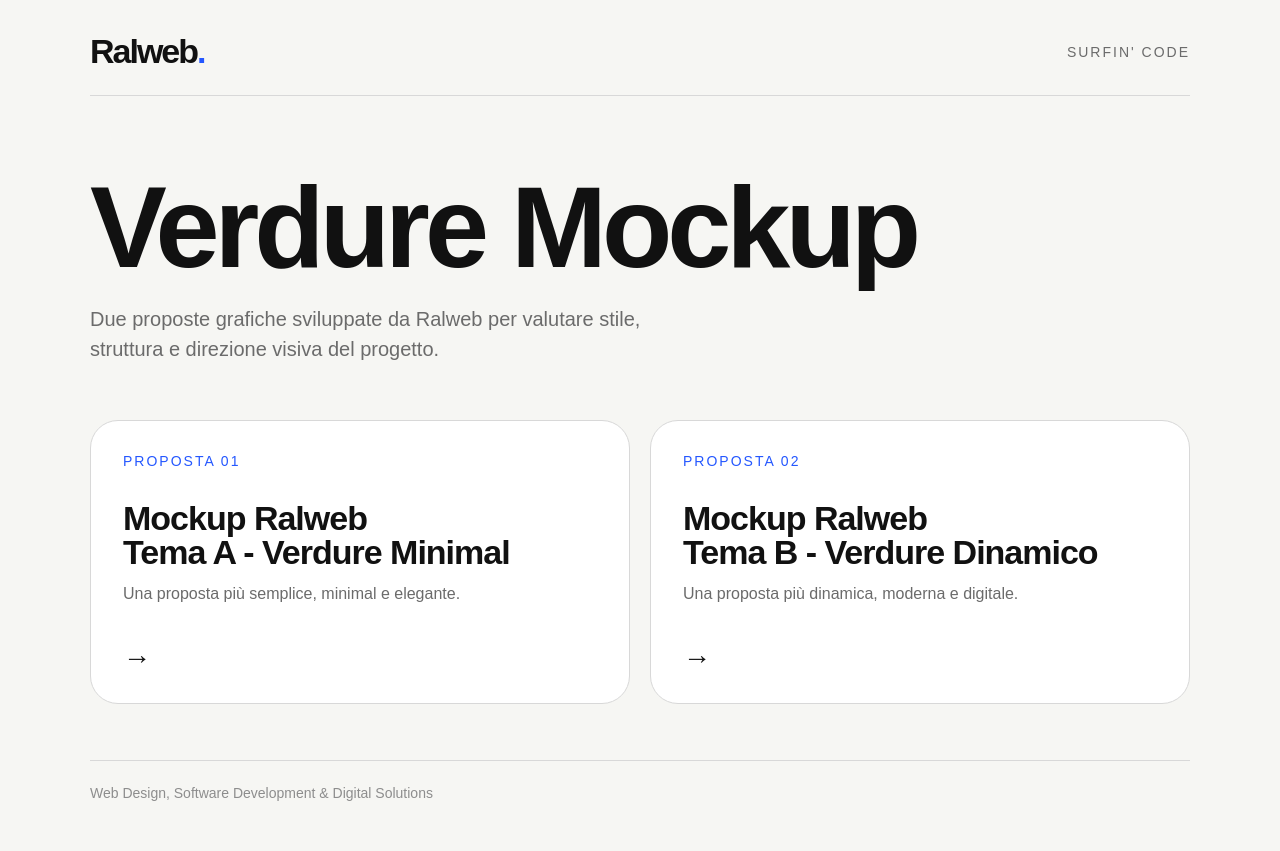
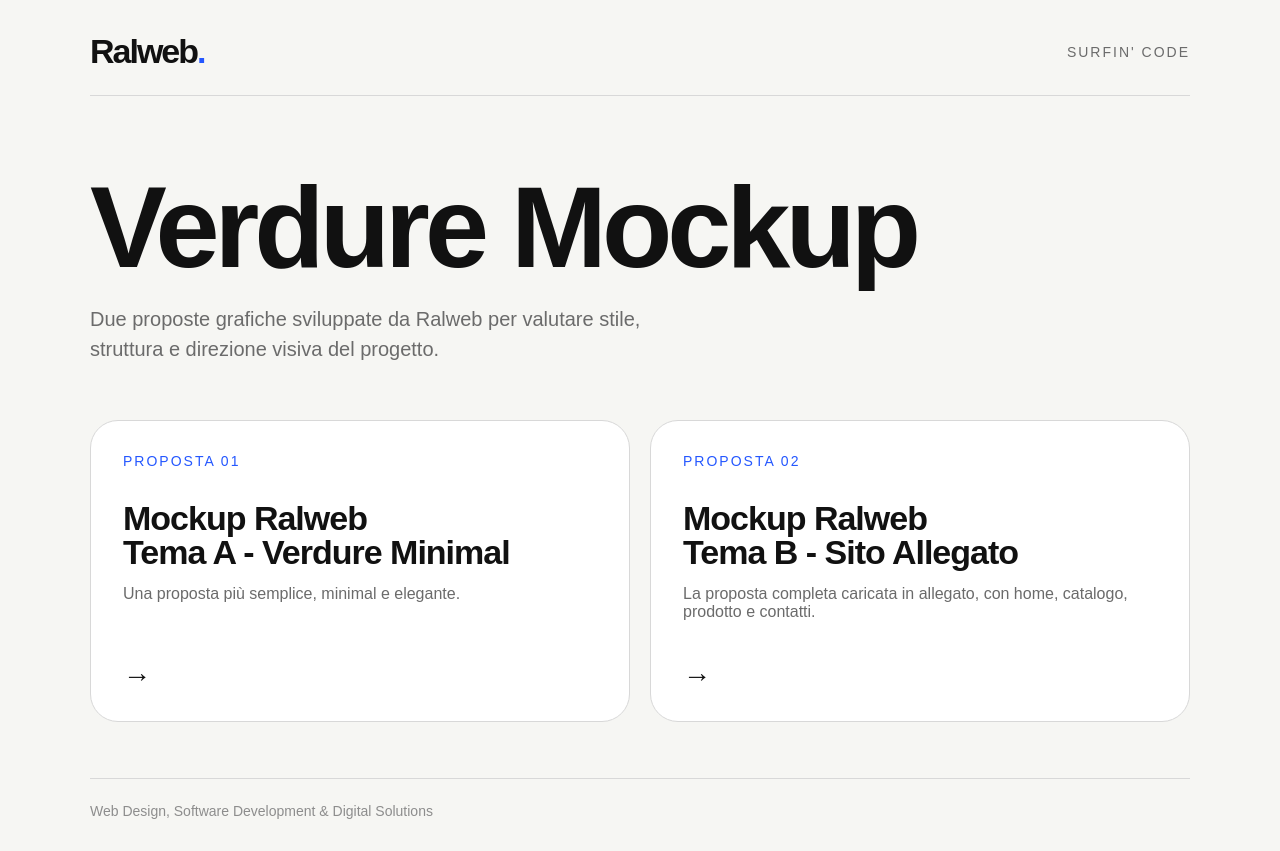
Before and after one commit to Ralweb/Verdure_mockup_1, a plain HTML site: page index.html in a window 1280 px wide. Drawn offline with Linux system fonts and the light colour scheme.

Commit message:
Add files via upload

```diff
--- a/index.html
+++ b/index.html
@@ -180,7 +180,7 @@
     </p>
 
     <section class="cards">
-      <a class="card" href="./Verdure.dc.html">
+      <a class="card" href="./be-yours.html">
         <div>
           <div class="number">Proposta 01</div>
           <h2>Mockup Ralweb<br>Tema A - Verdure Minimal</h2>
@@ -189,11 +189,11 @@
         <div class="arrow">→</div>
       </a>
 
-      <a class="card" href="./hyper.html">
+      <a class="card" href="./Home.dc.html">
         <div>
           <div class="number">Proposta 02</div>
-          <h2>Mockup Ralweb<br>Tema B - Verdure Dinamico</h2>
-          <p>Una proposta più dinamica, moderna e digitale.</p>
+          <h2>Mockup Ralweb<br>Tema B - Sito Allegato</h2>
+          <p>La proposta completa caricata in allegato, con home, catalogo, prodotto e contatti.</p>
         </div>
         <div class="arrow">→</div>
       </a>
```
